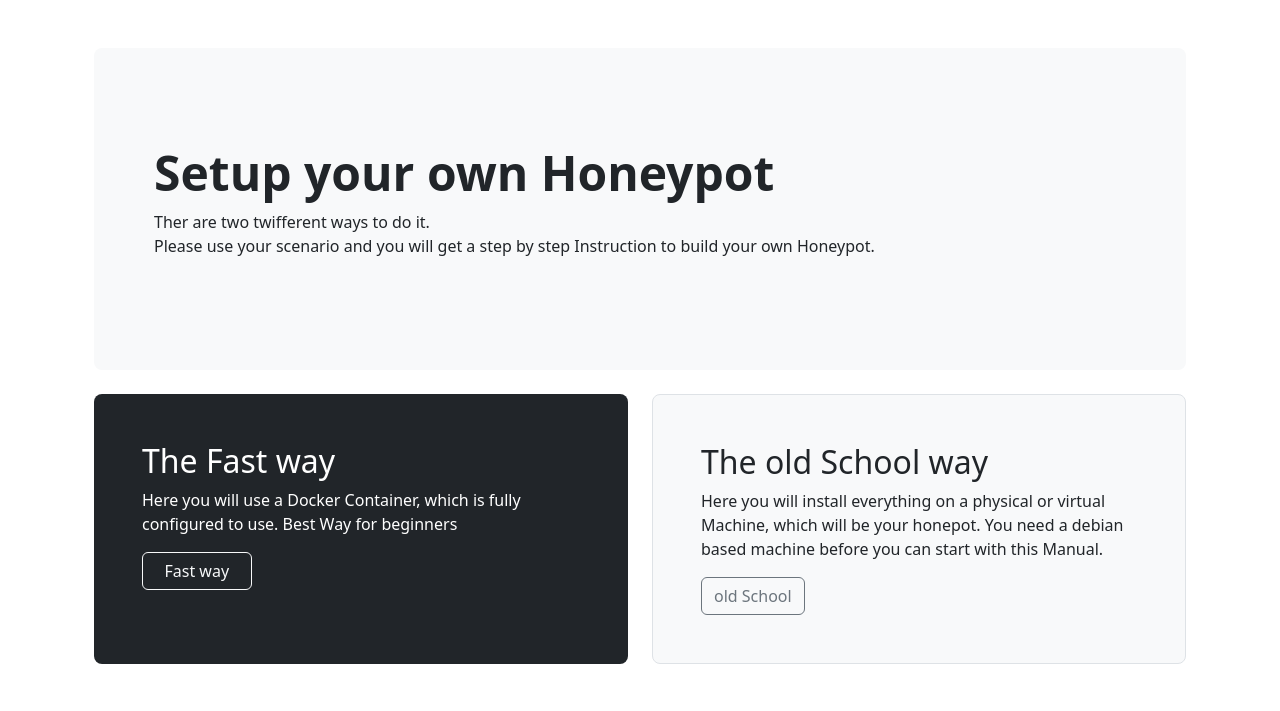
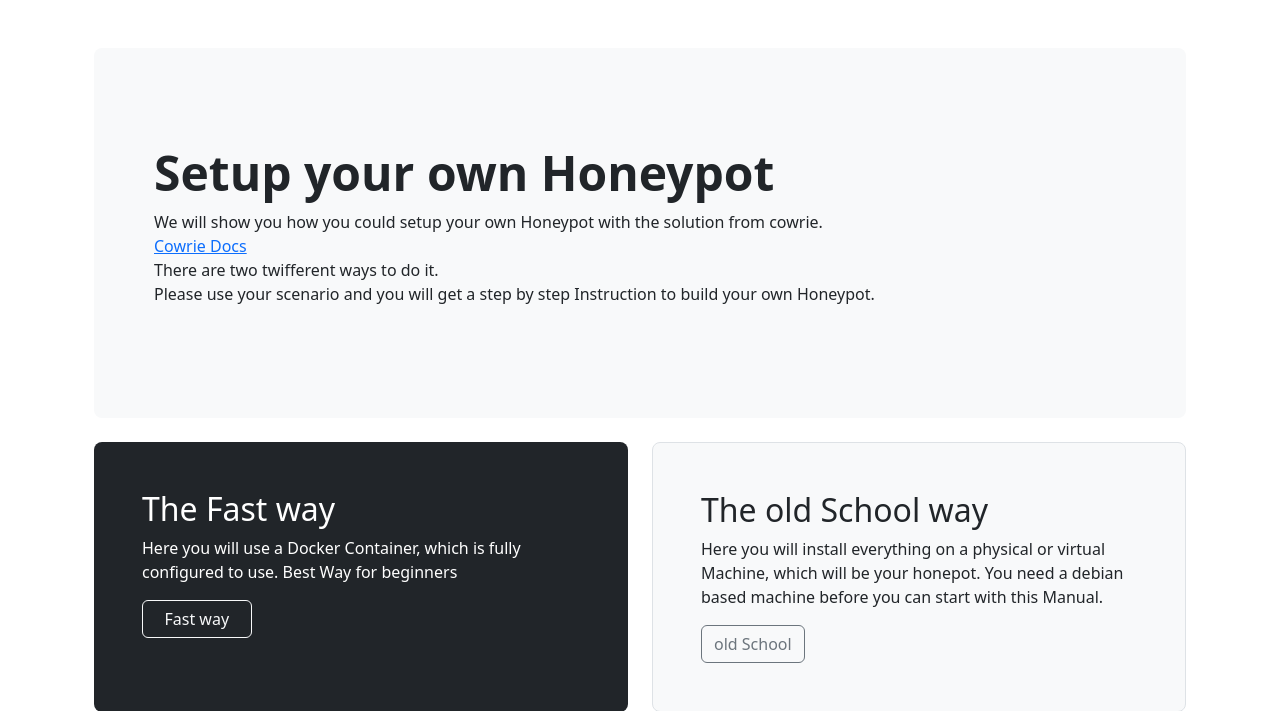
Before and after one commit to rtafurthgarcia/rihaka, a PHP site: template app/Views/Setup.php in a window 1280 px wide. Shown: the top 711 px of the page. Run offline with PHP 8.4, Linux system fonts and the light colour scheme; the template is opened without the code that fills it, so the values that code supplies are empty; some libraries are stand-ins or nearby versions.

Commit message:
Update Setup.php

```diff
--- a/app/Views/Setup.php
+++ b/app/Views/Setup.php
@@ -8,7 +8,7 @@
 
             <h2 class="display-5 fw-bold">Setup your own Honeypot</h2>
 
-            <p>Ther are two twifferent ways to do it.</br> Please use your scenario and you will get a step by step Instruction to build your own Honeypot. </p>
+            <p>We will show you how you could setup your own Honeypot with the solution from cowrie.</br><a href="https://cowrie.readthedocs.io/en/latest/index.html">Cowrie Docs</a></br>There are two twifferent ways to do it.</br> Please use your scenario and you will get a step by step Instruction to build your own Honeypot. </p>
         </div>
     </div>
     <div class="row align-items-md-stretch">
```
